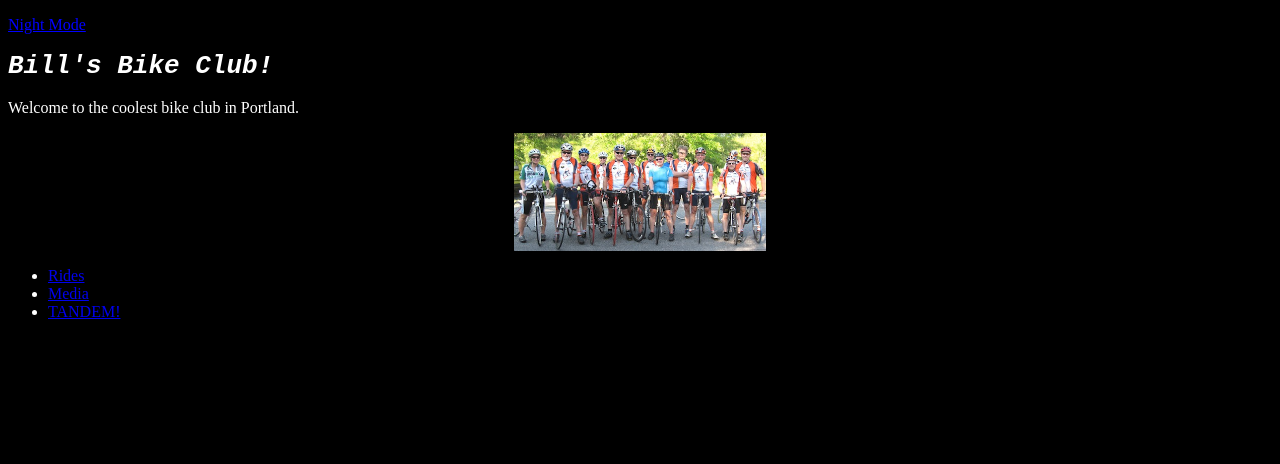
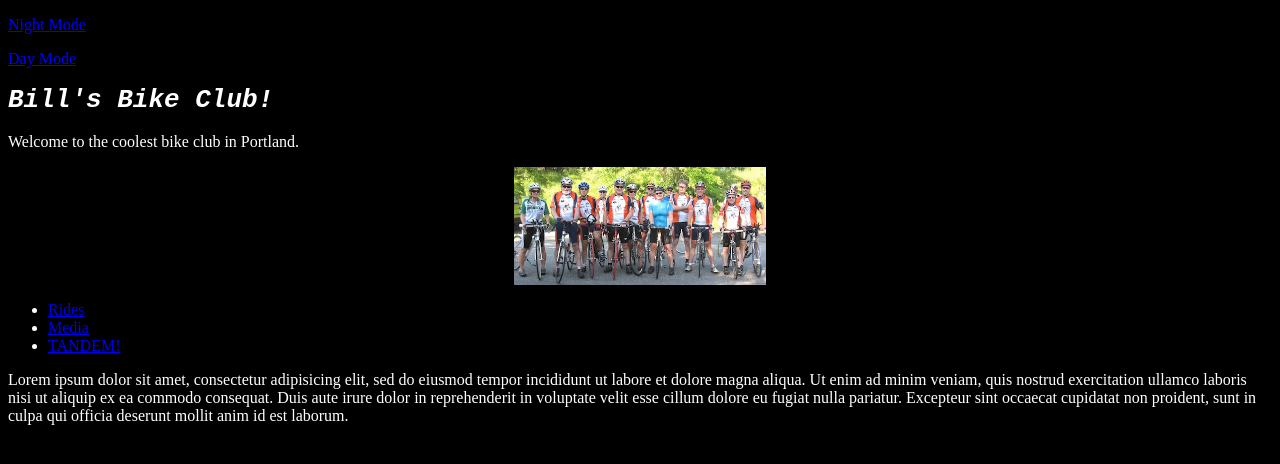
Before and after one commit to Gavin-Kimberlin/Bills-Bike-Club, a plain HTML site: page bills-bike-club.html in a window 1280 px wide. Both pictures are taken after a click on the element "Night Mode". Drawn offline with Linux system fonts and the light colour scheme.

Commit message:
q git add . git-pair-commit -m

```diff
--- a/bills-bike-club.html
+++ b/bills-bike-club.html
@@ -8,6 +8,7 @@
   </head>
   <body>
     <p class="night-toggle">Night Mode</p>
+    <p class="day-toggle">Day Mode</p>
     <h1>Bill's Bike Club!</h1>
     <p>Welcome to the coolest bike club in Portland.</p>
     <img src="img/bike-club.jpg">
@@ -16,5 +17,6 @@
        <li><a href=  "media.html">Media</a></li>
        <li><a href= "tandem.html">TANDEM!</a></li>
      </ul>
+     <p class="highlight">Lorem ipsum dolor sit amet, consectetur adipisicing elit, sed do eiusmod tempor incididunt ut labore et dolore magna aliqua. Ut enim ad minim veniam, quis nostrud exercitation ullamco laboris nisi ut aliquip ex ea commodo consequat. Duis aute irure dolor in reprehenderit in voluptate velit esse cillum dolore eu fugiat nulla pariatur. Excepteur sint occaecat cupidatat non proident, sunt in culpa qui officia deserunt mollit anim id est laborum.</p>
   </body>
 </html>
--- a/css/styles.css
+++ b/css/styles.css
@@ -25,7 +25,18 @@ h2{
   color: white;
 }
 
-.night-toggle {
+.night-toggle, .day-toggle {
   text-decoration: underline;
   color: blue;
+  cursor: pointer;
 }
+
+.highlight {
+  cursor: pointer;
+}
+
+.highlight-paragraph {
+  border: dotted blue;
+  background-color: pink;
+  color: black;
+}
--- a/js/scripts.js
+++ b/js/scripts.js
@@ -2,6 +2,11 @@ $(document).ready(function(){
   $(".night-toggle").click(function(){
     $("body").removeClass();
     $("body").addClass("night-mode");
-
   });
+  $(".day-toggle").click(function() {
+    $("body").removeClass();
+  });
+  $(".highlight").click(function() {
+    $(".highlight").addClass("highlight-paragraph")
+  })
 });
```
